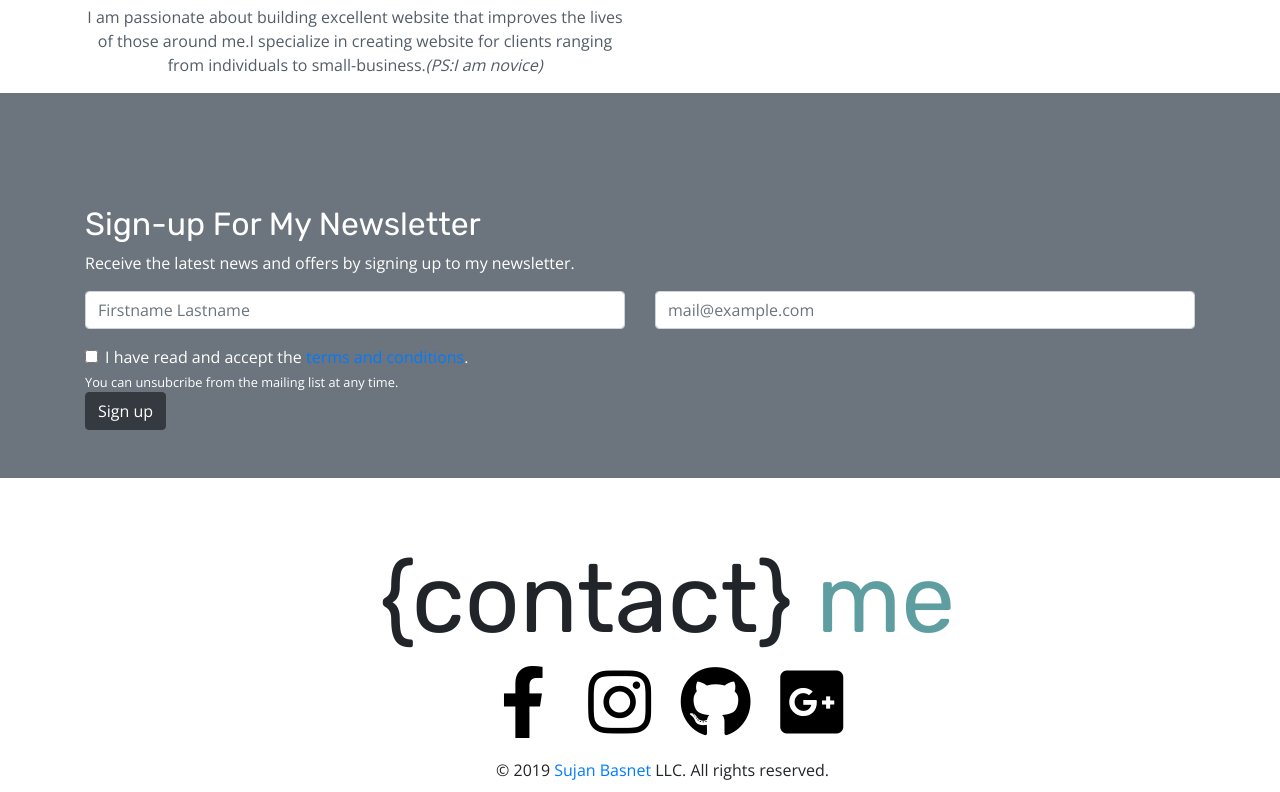
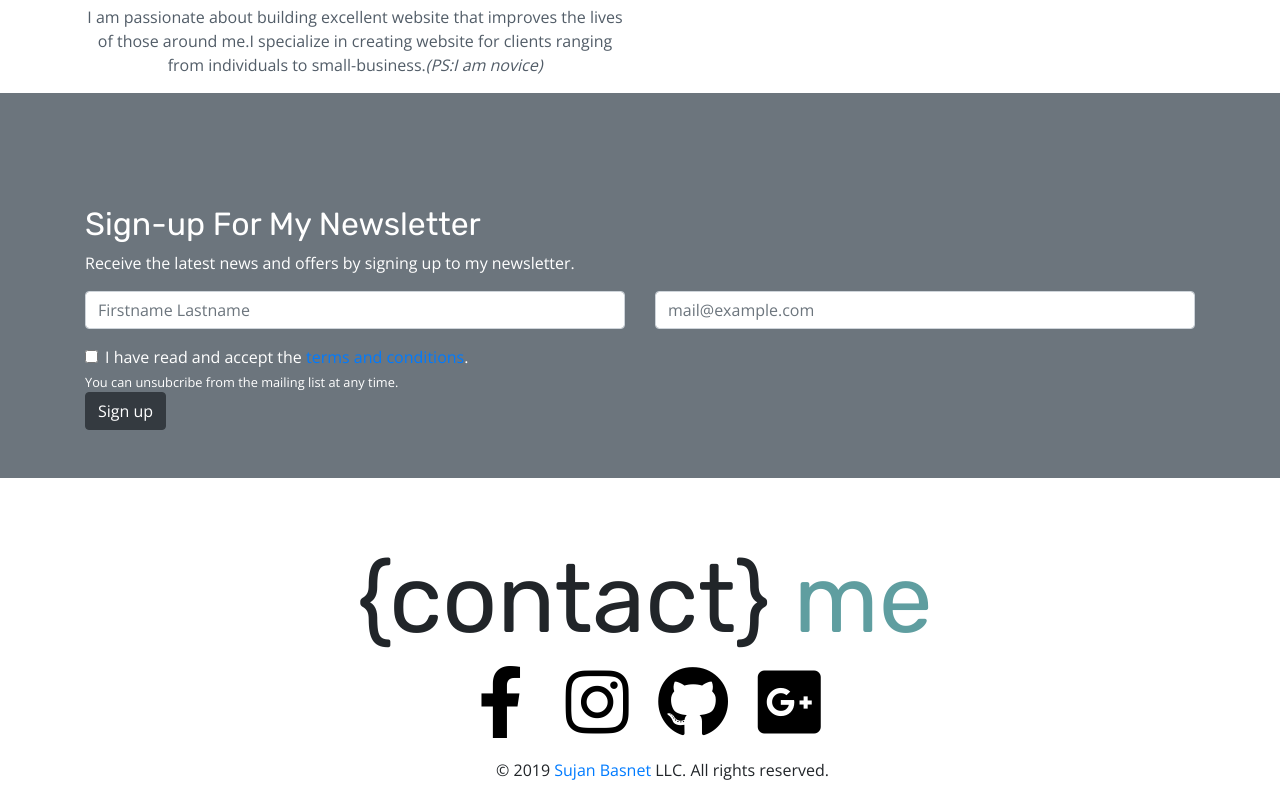
Before and after one commit to SBasnet24/SBasnet24.github.io, a plain HTML site: page index.html in a window 1280 px wide. Shown: the part 1789-2581 px from the top of the page. Drawn offline with nearby package versions, Linux system fonts and the light colour scheme; some packages are replaced by stand-ins of ours; a script that the page names is missing.

Commit message:
contact page padding

```diff
--- a/index.html
+++ b/index.html
@@ -193,7 +193,7 @@
     <section id="section-contact" style="background: #fff;">
         <div class="container text-center">
             <div class="row">
-                <div class="col-12" style="padding-bottom: 20px;padding-left: 95px; padding-right: 40px;">
+                <div class="col-12" style="padding-bottom: 20px;padding-left: 50px; padding-right: 40px;">
                     <h1 class="display-1">{contact} <strong style="color: cadetblue;">me</strong></h1></h1>
                     <nav style="font-size: 24px;">
                         <div>
```
